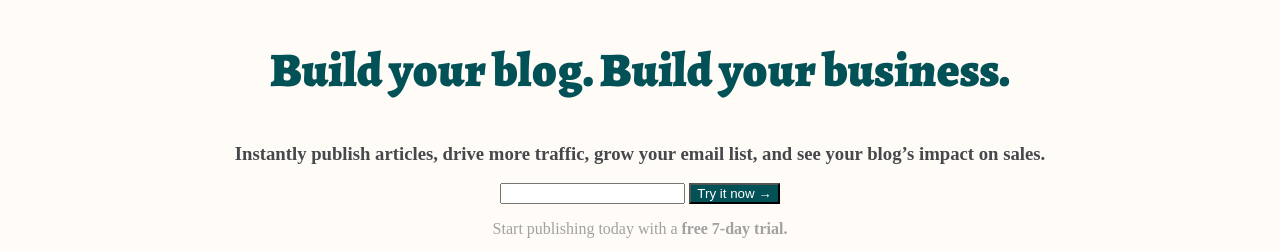
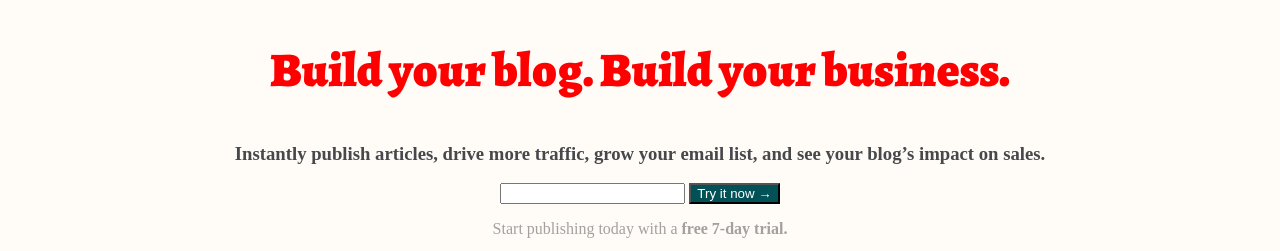
Before and after one commit to Tcp93001/matcha-tec, a plain HTML site: page index.html in a window 1280 px wide. Shown: the part 120-371 px from the top of the page. Drawn offline with nearby package versions, Linux system fonts and the light colour scheme.

Commit message:
Este es un cambio para deployar con color rojo

```diff
--- a/styles.css
+++ b/styles.css
@@ -1,10 +1,6 @@
 body {
     background-color: #fffbf7;
     margin: 0;
-}
-
-h1 {
-    color: red;
 }
 
 h3 {
@@ -96,5 +92,5 @@ button {
     font-family: 'Alegreya', serif;
     font-size: 48px;
     font-weight: 900;
-    color: #025157;
+    color: red;
 }
```
